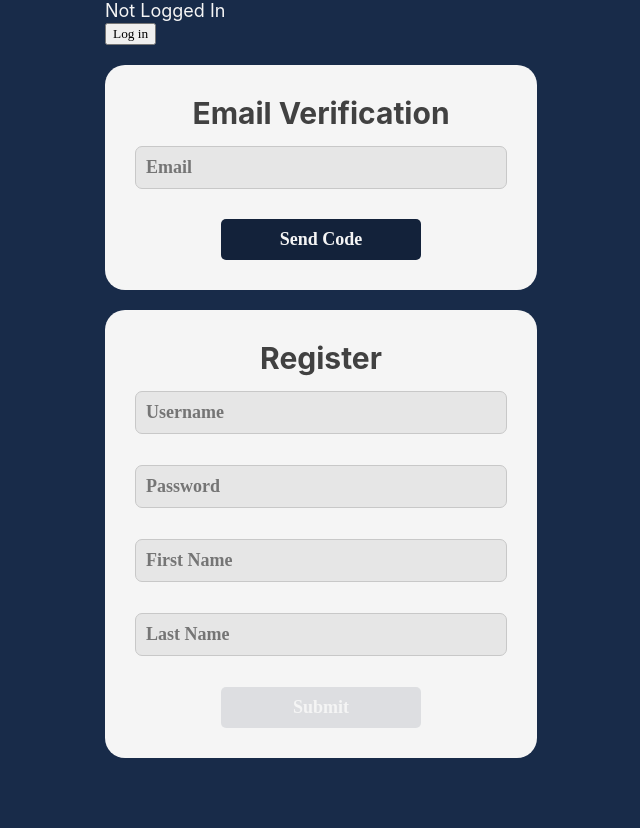
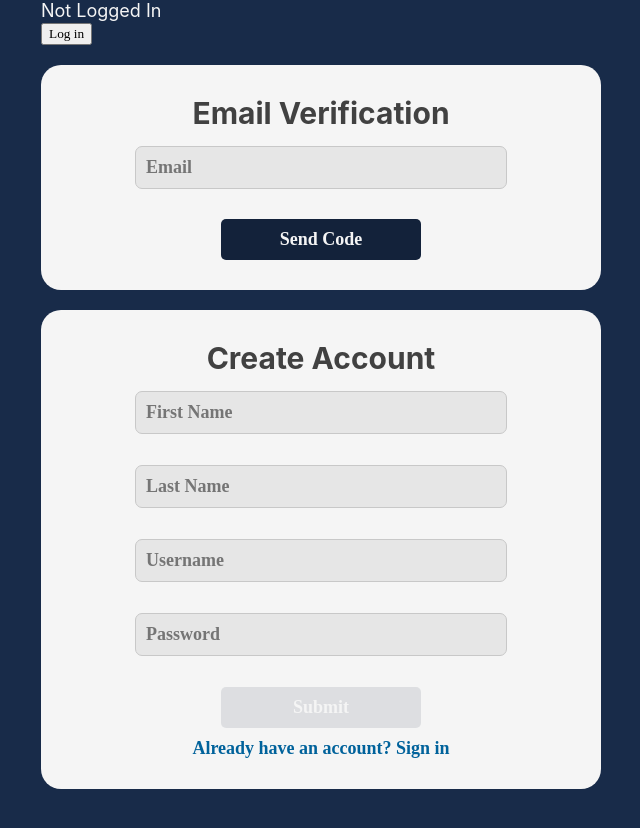
Before and after one commit to jochou02/SDSC, a React (Create React App) app in the folder connectionPrototype/front-end/: page /register in a window 1280 px wide. Shown: the top 828 px of the page, without its empty margins (319-959 px from the left). Built offline with nearby package versions, Linux system fonts and the light colour scheme.

Commit message:
Forgot to add link to Login from Register

```diff
--- a/connectionPrototype/front-end/src/pages/Register.js
+++ b/connectionPrototype/front-end/src/pages/Register.js
@@ -1,4 +1,5 @@
 import React, { Component } from 'react';
+import { Link } from 'react-router-dom';
 
 import LoggedInTester from '../buttons/LoggedInTester';
 import styles from '../styles/Register.module.css';
@@ -123,8 +124,28 @@ class Register extends Component {
         return (
         <>
           <div className={styles.wrapper}>
-          <p className="formTitle">Register</p>
-          <form onSubmit={this.handleSubmitReg} className="formWrapper">
+          <p className="formTitle">Create Account</p>
+          <form onSubmit={this.handleSubmitReg} className="formWrapper"><input
+            type="text"
+            value={this.state.first_name}
+            placeholder="First Name"
+            className="field"
+            onChange={(event) => {
+              this.setState({ first_name: event.target.value })
+            }}
+          /> <br />
+
+          <input
+            type="text"
+            value={this.state.last_name}
+            placeholder="Last Name"
+            className="field"
+            onChange={(event) => {
+              this.setState({ last_name: event.target.value })
+            }}
+          /> <br />
+
+
           <input
             type="text"
             value={this.state.username}
@@ -145,26 +166,6 @@ class Register extends Component {
             }}
           /> <br />
 
-            <input
-              type="text"
-              value={this.state.first_name}
-              placeholder="First Name"
-              className="field"
-              onChange={(event) => {
-                this.setState({ first_name: event.target.value })
-              }}
-            /> <br />
-
-            <input
-              type="text"
-              value={this.state.last_name}
-              placeholder="Last Name"
-              className="field"
-              onChange={(event) => {
-                this.setState({ last_name: event.target.value })
-              }}
-            /> <br />
-
             {/* More robust error handling here? (Keep disabled until all fields non-empty) */}
             <input
               type="submit"
@@ -172,6 +173,11 @@ class Register extends Component {
               disabled= {!this.state.auth_success}
               className={styles.button}
             />
+
+            <Link to="/login" state={{ from: "occupation" }}
+            className={styles.link}>
+            Already have an account? Sign in
+            </Link>
           </form>
           </div>
         </>
@@ -220,7 +226,6 @@ class Register extends Component {
         </div>
 
         <this.regForm />
-
         </>
       );
     }
--- a/connectionPrototype/front-end/src/styles/ForgotPass.module.css
+++ b/connectionPrototype/front-end/src/styles/ForgotPass.module.css
@@ -6,6 +6,7 @@
   padding: 30px;
   border-radius: 20px;
   margin-top: 20px;
+  min-width: 500px;
 }
 
 .formWrapper {
--- a/connectionPrototype/front-end/src/styles/Login.module.css
+++ b/connectionPrototype/front-end/src/styles/Login.module.css
@@ -39,6 +39,7 @@ input, button, link {
   justify-content: center;
   padding: 30px 20px 30px 20px;
   border-radius: 20px;
+  min-width: 550px;
 }
 
 .link {
--- a/connectionPrototype/front-end/src/styles/Register.module.css
+++ b/connectionPrototype/front-end/src/styles/Register.module.css
@@ -7,6 +7,7 @@
   margin: 20px 0 20px 0;
   padding: 30px;
   border-radius: 20px;
+  min-width: 500px;
 }
 
 .erorrMessage {
@@ -107,3 +108,15 @@
 .button:disabled {
   opacity: 0.1;
 }
+
+.link {
+  margin-top: 10px;
+  color: var(--color-secondary);
+  font-family: 'Source Sans Pro', 'sans-serif';
+  font-weight: 700;
+  text-decoration: none;
+}
+
+.link:hover {
+  text-decoration: underline;
+}
```
Lines whose indentation alone changed are shown as unchanged.
